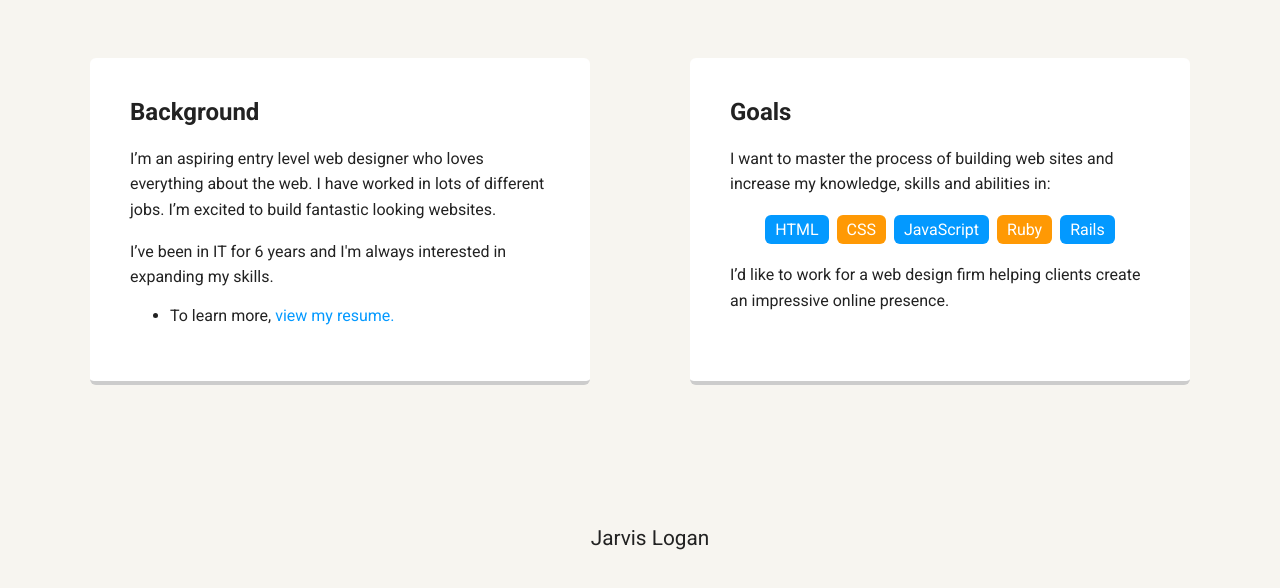
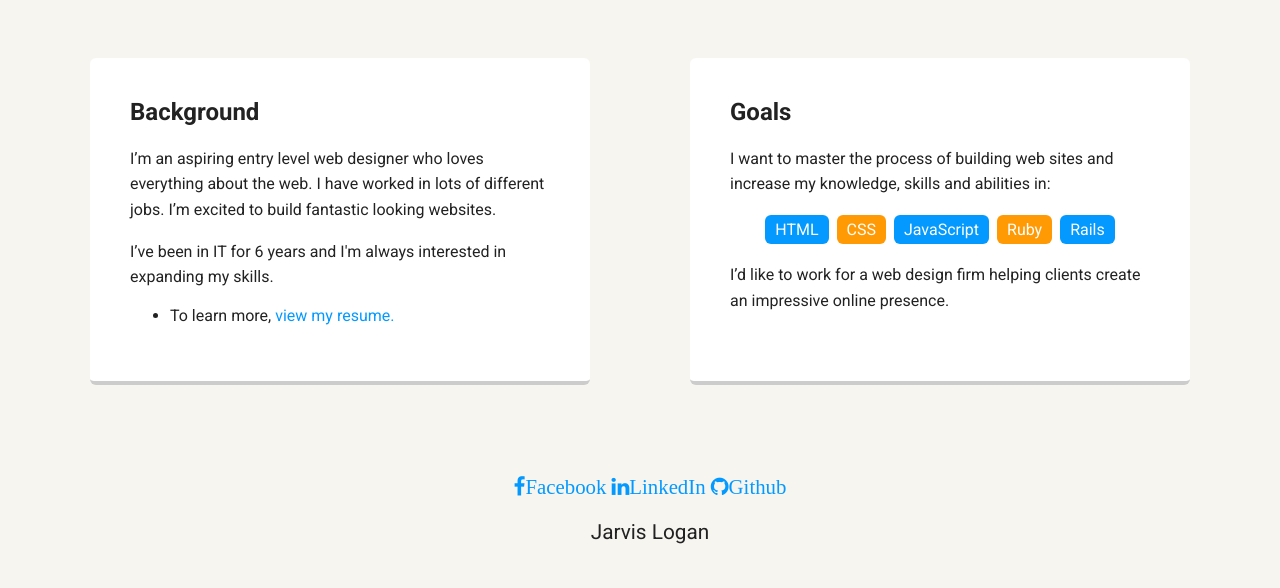
Before and after one commit to jlogan112/me.html, a plain HTML site: page index.html in a window 1280 px wide. Shown: the part 472-1060 px from the top of the page. Drawn offline with Linux system fonts and the light colour scheme; a web font is replaced by a local one.

Commit message:
Update index.html

```diff
--- a/index.html
+++ b/index.html
@@ -49,10 +49,11 @@
 
     </main>
     <footer>
+      <link rel="stylesheet" href="https://cdnjs.cloudflare.com/ajax/libs/font-awesome/4.7.0/css/font-awesome.min.css">
       <ul>
-        <li><a href="https://www.facebook.com/jarvis.logan.3" target="_blank" class="social facebook">Facebook</a></li>
-        <li><a href="https://www.linkedin.com/in/jarvis-logan-626744163/" target="_blank" class="social linkedin">LinkedIn</a></li>
-        <li><a href="https://github.com/jlogan112" target="_blank" class="social github">Github</a></li>
+        <li><a href="https://www.facebook.com/jarvis.logan.3" target="_blank" class="fa fa-facebook">Facebook</a></li>
+        <li><a href="https://www.linkedin.com/in/jarvis-logan-626744163/" target="_blank" class="fa fa-linkedin">LinkedIn</a></li>
+        <li><a href="https://github.com/jlogan112" target="_blank" class="fa fa-github">Github</a></li>
       </ul>
       <p>Jarvis Logan</p>
     </footer>
```
